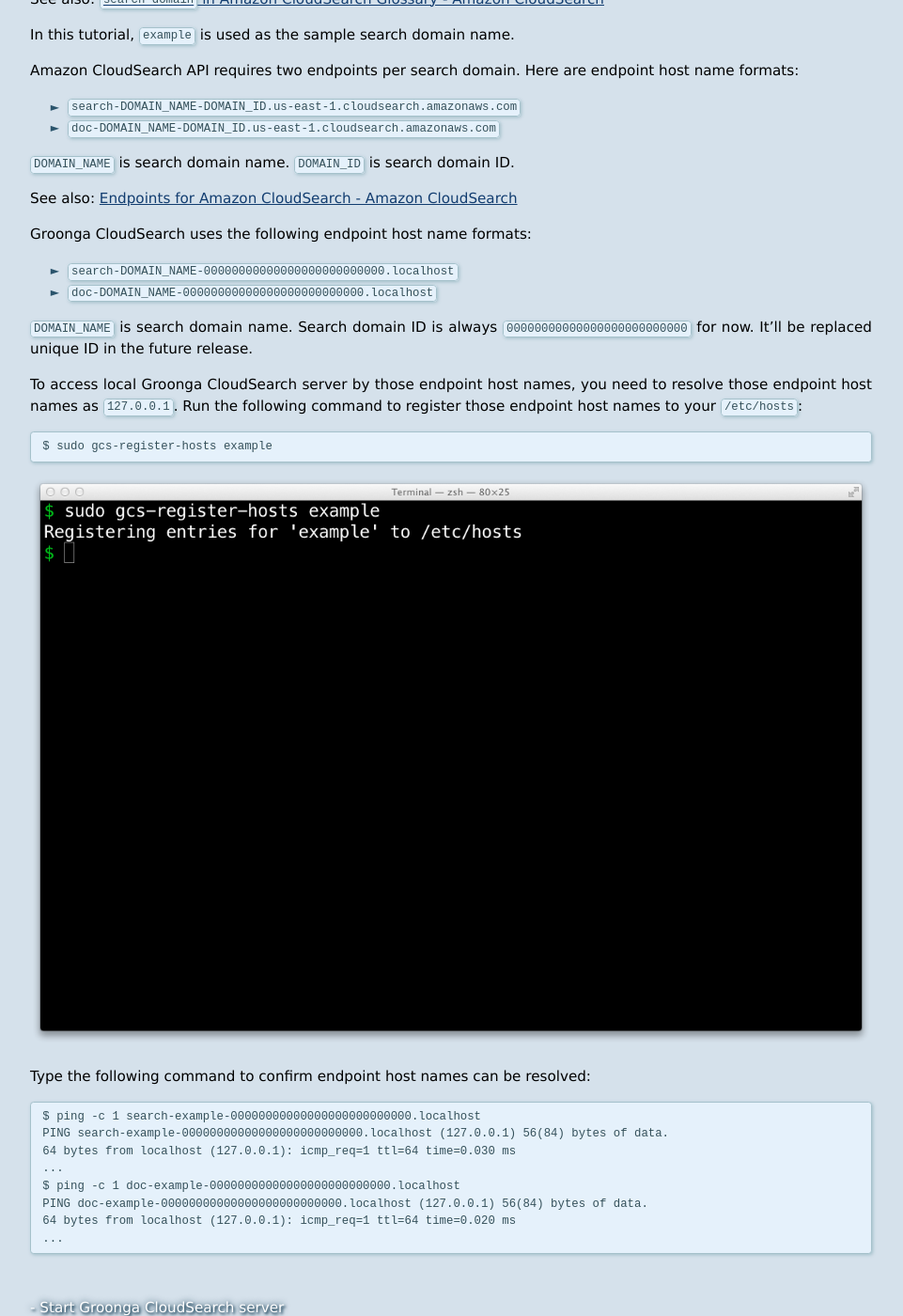
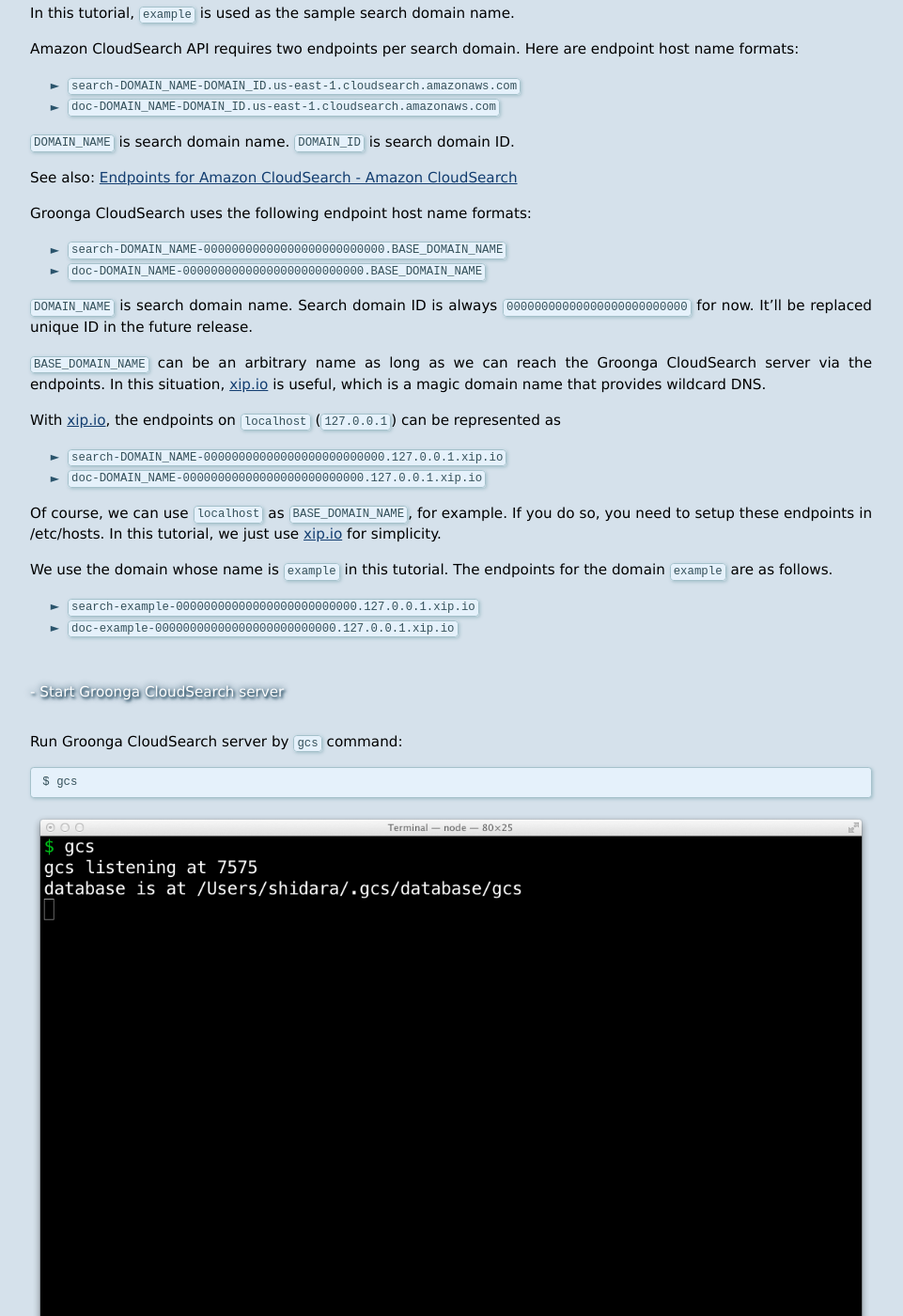
Before and after one commit to groonga/gcs.groonga.org, a Jekyll site: the page built from docs/tutorial/index.md, in a window 1280 px wide and 1400 px high, scrolled down 1659 px. Shown: the whole window at 94% size, without its empty margins (160-1121 px from the left). Built offline with Jekyll 4.4.1, drawn with Linux system fonts in a browser that asks for light colours; comment, search, counter and statistics services are not loaded; some of the changed text lies outside the part shown.

Commit message:
Use xip.io instead of creating /etc/hosts entry. #1

```diff
--- a/docs/tutorial/index.md
+++ b/docs/tutorial/index.md
@@ -18,16 +18,14 @@
  * [Summary](#summary)
  * [Prepare test environment](#prepare_test_environment)
    * [Install Groonga CloudSearch](#install_groonga_cloudsearch)
-   * [Register example search domain](#register__search_domain)
+   * [About search domain and endpoints](#about_search_domain_and_endpoints)
    * [Start Groonga CloudSearch server](#start_groonga_cloudsearch_server)
    * [Import example documents](#import_example_documents)
  * [How to search documents](#how-to-search-documents)
-
    * [Restrictions](#restrictions)
  * [How to register documents](#how-to-register-documents)
    * [Configuration API](#configuration_api)
    * [Creating search domain API](#creating_search_domain_api)
-   * [Registering endpoint host names](#registering_endpoint_host_names)
    * [Defining index field API](#defining_index_field_api)
    * [Registering documents API](#registering_documents_api)
  * [Next step](#next_step)
@@ -70,7 +68,7 @@
     $ gcs --version
     {{ site.version }}
 
-### Register `example` search domain
+### About search domain and endpoints
 
 Amazon CloudSearch API groups search target documents. Each group is
 searched separately. The group is called as `search domain`. `Search
@@ -95,33 +93,32 @@
 
 Groonga CloudSearch uses the following endpoint host name formats:
 
- * `search-DOMAIN_NAME-00000000000000000000000000.localhost`
- * `doc-DOMAIN_NAME-00000000000000000000000000.localhost`
+ * `search-DOMAIN_NAME-00000000000000000000000000.BASE_DOMAIN_NAME`
+ * `doc-DOMAIN_NAME-00000000000000000000000000.BASE_DOMAIN_NAME`
 
 `DOMAIN_NAME` is search domain name. Search domain ID is always
 `00000000000000000000000000` for now. It'll be replaced unique ID in
 the future release.
 
-To access local Groonga CloudSearch server by those endpoint host
-names, you need to resolve those endpoint host names as
-`127.0.0.1`. Run the following command to register those endpoint host
-names to your `/etc/hosts`:
+`BASE_DOMAIN_NAME` can be an arbitrary name as long as we can reach the Groonga
+CloudSearch server via the endpoints.
+In this situation, [xip.io][] is useful, which is a magic domain name that
+provides wildcard DNS.
 
-    $ sudo gcs-register-hosts example
+With [xip.io][], the endpoints on `localhost` (`127.0.0.1`) can be represented as
 
-<img src="gcs-register-hosts.png" alt="running gcs-register-hosts command" width="100%" />
+ * `search-DOMAIN_NAME-00000000000000000000000000.127.0.0.1.xip.io`
+ * `doc-DOMAIN_NAME-00000000000000000000000000.127.0.0.1.xip.io`
 
-Type the following command to confirm endpoint host names can be
-resolved:
+Of course, we can use `localhost` as `BASE_DOMAIN_NAME`, for example.
+If you do so, you need to setup these endpoints in /etc/hosts.
+In this tutorial, we just use [xip.io][] for simplicity.
 
-    $ ping -c 1 search-example-00000000000000000000000000.localhost
-    PING search-example-00000000000000000000000000.localhost (127.0.0.1) 56(84) bytes of data.
-    64 bytes from localhost (127.0.0.1): icmp_req=1 ttl=64 time=0.030 ms
-    ...
-    $ ping -c 1 doc-example-00000000000000000000000000.localhost
-    PING doc-example-00000000000000000000000000.localhost (127.0.0.1) 56(84) bytes of data.
-    64 bytes from localhost (127.0.0.1): icmp_req=1 ttl=64 time=0.020 ms
-    ...
+We use the domain whose name is `example` in this tutorial.
+The endpoints for the domain `example` are as follows.
+
+ * `search-example-00000000000000000000000000.127.0.0.1.xip.io`
+ * `doc-example-00000000000000000000000000.127.0.0.1.xip.io`
 
 ### Start Groonga CloudSearch server
 
@@ -240,35 +237,6 @@
 CloudSearch](http://docs.amazonwebservices.com/cloudsearch/latest/developerguide/API_CreateDomain.html)
 for details.
 
-### Registering endpoint host names
-
-To access the created search domain, you need to endpoint host names
-such as:
-
- * `search-DOMAIN_NAME-00000000000000000000000000.localhost`
- * `doc-DOMAIN_NAME-00000000000000000000000000.localhost`
-
-You can use `gcs-register-hosts` command to register those host names
-to `/etc/hosts` as you saw in [how to search
-documents](#how-to-search-documents) section.
-
-Here is a command to register endpoint host names for `address` search
-domain:
-
-    $ sudo gcs-register-hosts address
-
-Type the following command to confirm endpoint host names can be
-resolved:
-
-    $ ping -c 1 search-address-00000000000000000000000000.localhost
-    PING search-address-00000000000000000000000000.localhost (127.0.0.1) 56(84) bytes of data.
-    64 bytes from localhost (127.0.0.1): icmp_req=1 ttl=64 time=0.030 ms
-    ...
-    $ ping -c 1 doc-address-00000000000000000000000000.localhost
-    PING doc-address-00000000000000000000000000.localhost (127.0.0.1) 56(84) bytes of data.
-    64 bytes from localhost (127.0.0.1): icmp_req=1 ttl=64 time=0.020 ms
-    ...
-
 ### Defining index field API
 
 To define a new index field for the search domain, `DefineIndexField`
@@ -289,10 +257,12 @@
 
 ### Registering documents API
 
-To register documents, Document Service API is used. Here is endpoint
-host name format of Document Service API on Groonga CloudSearch:
+To register documents, Document Service API is used.
+The endpoint of Document Service API on Groonga CloudSearch
+using [xip.io][] is:
 
- * `doc-DOMAIN_NAME-00000000000000000000000000.localhost`
+
+ * `doc-DOMAIN_NAME-00000000000000000000000000.127.0.0.1.xip.io`
 
 Post documents in SDF JSON representation to the endpoint. SDF is
 acronym of Search Data Format. Here is a sample SDF JSON
@@ -326,7 +296,7 @@
 Here is an API request to register documents that are stored in
 `addresses.sdf.json` to `address` search domain:
 
-    $ curl -X POST --upload-file addresses.sdf.json --header "Content-Type: application/json" http://doc-address-00000000000000000000000000.localhost:7575/2011-02-01/documents/batch
+    $ curl -X POST --upload-file addresses.sdf.json --header "Content-Type: application/json" http://doc-address-00000000000000000000000000.127.0.0.1.xip.io:7575/2011-02-01/documents/batch
 
 See also: [documents/batch JSON API - Amazon
 CloudSearch](http://docs.amazonwebservices.com/cloudsearch/latest/developerguide/DocumentsBatch.JSON.html#DocumentsBatch.JSON.ResponseProperties)
@@ -340,3 +310,5 @@
 and so on!
 
 See also [FAQ](../faq/) to learn more about Groonga CloudSearch.
+
+  [xip.io]:http://xip.io/
```
Also changed, not shown: docs/tutorial/gcs-import-examples-error.png, docs/tutorial/gcs-import-examples-finished.png, docs/tutorial/gcs-import-examples-ok.png, docs/tutorial/json-search-response.png, docs/tutorial/web-ui.png.
